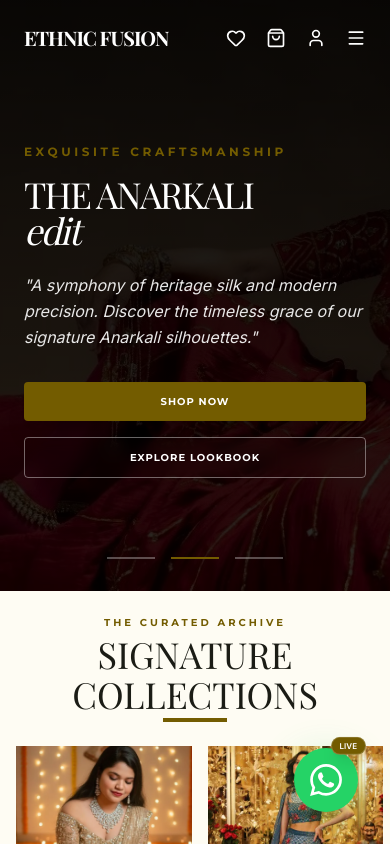
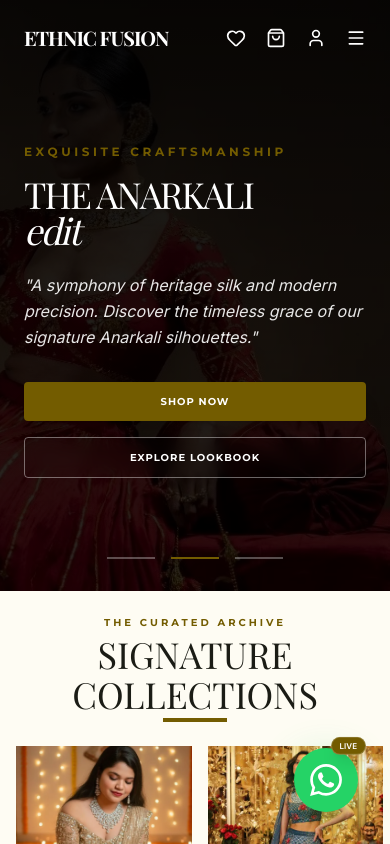
Before and after one commit to 12vaibhav/Ethnic-Fusion, a React (Vite) app: page / in a window 390 px wide. Shown: the top 844 px of the page. Built offline with nearby package versions, Linux system fonts and the light colour scheme; a web font is replaced by a local one.

Commit message:
Right-align new hero images on mobile

```diff
--- a/src/pages/Home.tsx
+++ b/src/pages/Home.tsx
@@ -48,7 +48,7 @@ export default function Home() {
               src={heroImages[currentHeroIndex]}
               alt="Ethnic Fusion Collection Banner"
               referrerPolicy="no-referrer"
-              className="w-full h-full object-cover"
+              className={cn("w-full h-full object-cover", currentHeroIndex !== 0 ? "object-right md:object-center" : "object-center")}
             />
           </AnimatePresence>
           <div className="absolute inset-0 bg-gradient-to-b md:bg-gradient-to-r from-black/70 via-black/30 to-transparent"></div>
```
